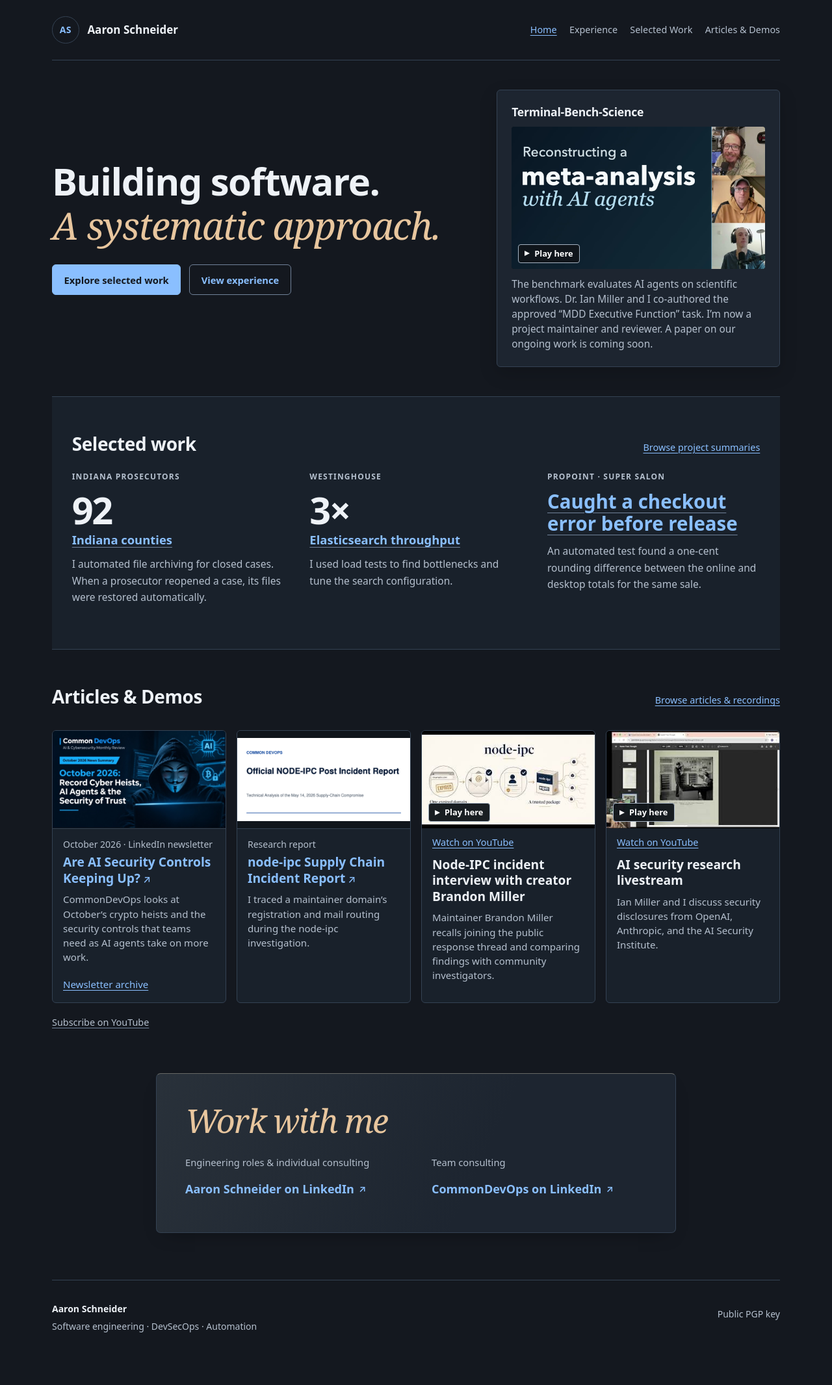
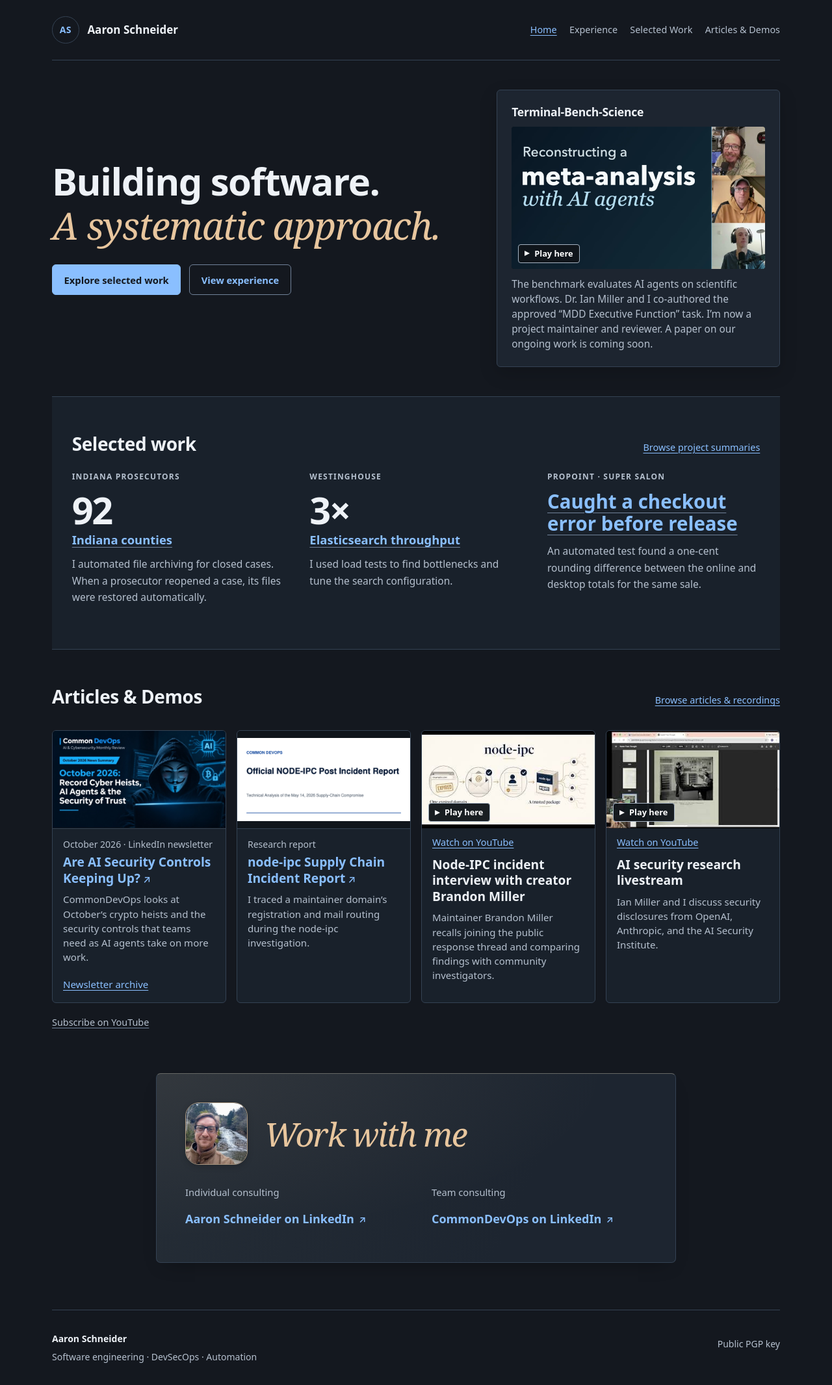
Before and after one commit to schneidergithub/schneidergithub.github.io, a Jekyll site: the page built from index.md, in a window 1280 px wide. Shown: the whole page at 65% size. Built offline with Jekyll 4.4.1, drawn with Linux system fonts in a browser that asks for light colours; before the commit the page ends 2086 px from its top, so only the background shows below that.

Commit message:
Add Aaron’s portrait and clarify the consulting contact card (#46)
Co-authored-by: schneidergithub <no.response.schneider@gmail.com>

```diff
--- a/assets/site.css
+++ b/assets/site.css
@@ -70,14 +70,40 @@ main{min-height:65vh}
   border: 1px solid var(--line);
   border-block-start-color: #666865;
   border-radius: 7px;
-  background: linear-gradient(115deg, #29313a, var(--panel) 62%);
+  background: radial-gradient(ellipse at top left, rgb(232 198 158 / 7%), transparent 62%),
+              linear-gradient(115deg, #252d36, var(--panel) 70%);
   box-shadow: 0 .85rem 1.8rem -.95rem rgb(0 0 0 / 40%);
   overflow-wrap: anywhere;
 }
+.contact-heading {
+  display: flex;
+  align-items: center;
+  flex-wrap: wrap;
+  gap: .75rem clamp(.75rem, 2.3vw, 1.6rem);
+  margin-bottom: clamp(1.25rem, 3vw, 2rem);
+}
+.contact-portrait {
+  display: block;
+  flex: none;
+  width: clamp(72px, 8vw, 96px);
+  aspect-ratio: 1;
+  overflow: hidden;
+  border: 1px solid #aa9780;
+  border-radius: 22%;
+  box-shadow: 0 3px 10px rgb(0 0 0 / 19%);
+}
+.contact-portrait img {
+  width: 100%;
+  height: 100%;
+  object-fit: cover;
+  transform: scale(1.18);
+  transform-origin: 5% 86%;
+  filter: brightness(1.04) contrast(.97);
+}
 .contact-card h2 {
-  margin: 0 0 clamp(1rem, 2.6vw, 1.65rem);
+  margin: 0;
   color: #e8c69e;
-  font: italic 400 clamp(2.1rem, 4.5vw, 3.15rem)/1.1 Georgia, "Times New Roman", serif;
+  font: italic 400 clamp(1.95rem, 4.5vw, 3.15rem)/1.1 Georgia, "Times New Roman", serif;
   letter-spacing: -.035em;
 }
 .contact-routes {
@@ -102,6 +128,13 @@ main{min-height:65vh}
 }
 .contact-route a::after { content: "↗" / ""; flex: none; font-size: .8em; }
 .contact-route a:is(:hover, :focus-visible) { text-decoration: underline; }
+@media screen and (prefers-reduced-motion: no-preference) {
+  .contact-route a::after { transition: transform 140ms ease-out; }
+  .contact-route a:focus-visible::after { transform: translate(2px, -2px); }
+}
+@media screen and (hover: hover) and (prefers-reduced-motion: no-preference) {
+  .contact-route a:hover::after { transform: translate(2px, -2px); }
+}
 #home-media > .channel-link {
   display: inline-flex;
   align-items: center;
--- a/index.md
+++ b/index.md
@@ -73,10 +73,13 @@ permalink: /
 </section>
 
 <section class="section contact-card" id="connect" aria-labelledby="connect-title">
-  <h2 id="connect-title">Work with me</h2>
+  <div class="contact-heading">
+    <span class="contact-portrait"><img src="{{ '/assets/portfolio/aaron-schneider-portrait.jpg' | relative_url }}" alt="Aaron Schneider" width="200" height="200" loading="lazy" decoding="async"></span>
+    <h2 id="connect-title">Work with me</h2>
+  </div>
   <dl class="contact-routes">
     <div class="contact-route">
-      <dt>Engineering roles &amp; individual consulting</dt>
+      <dt>Individual consulting</dt>
       <dd><a href="https://www.linkedin.com/in/aarondrewschneider/">Aaron Schneider on LinkedIn</a></dd>
     </div>
     <div class="contact-route">
```
Also changed, not shown: docs/roadmap.md (+2 -0 lines), scripts/check_publications.cjs (+17 -2 lines), assets/portfolio/aaron-schneider-portrait.jpg (added).
